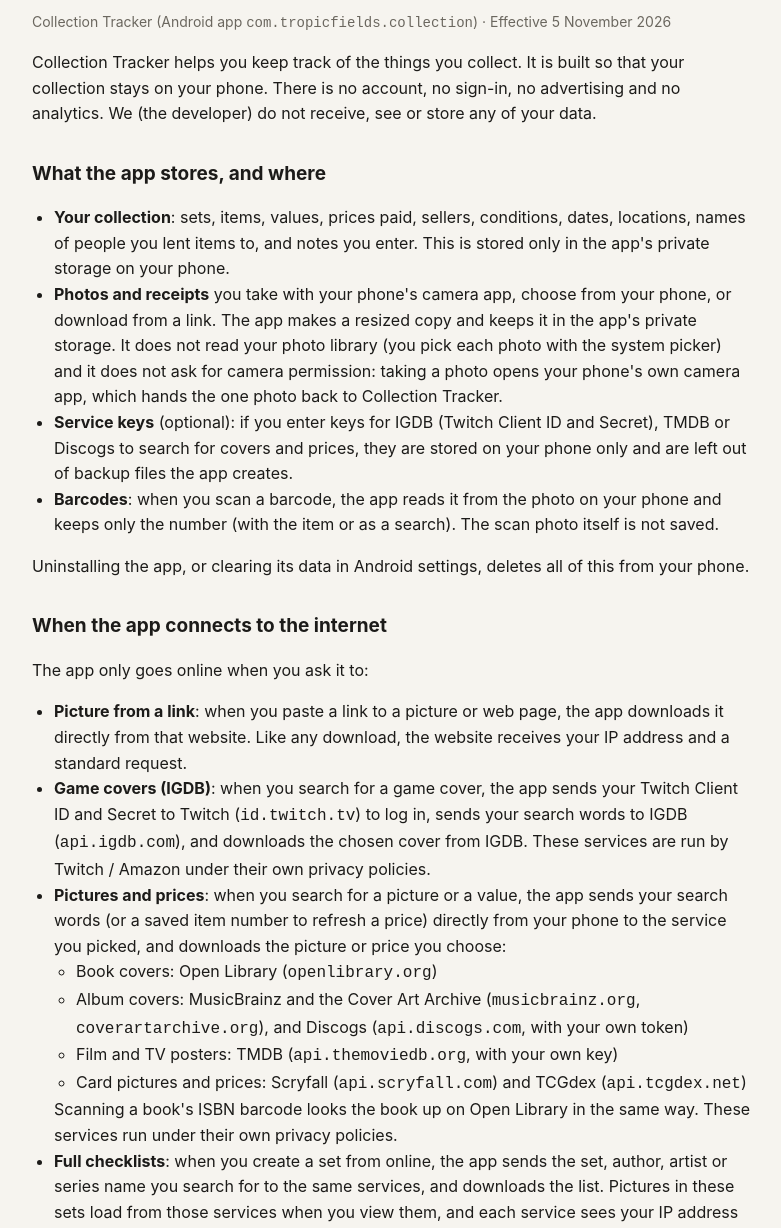
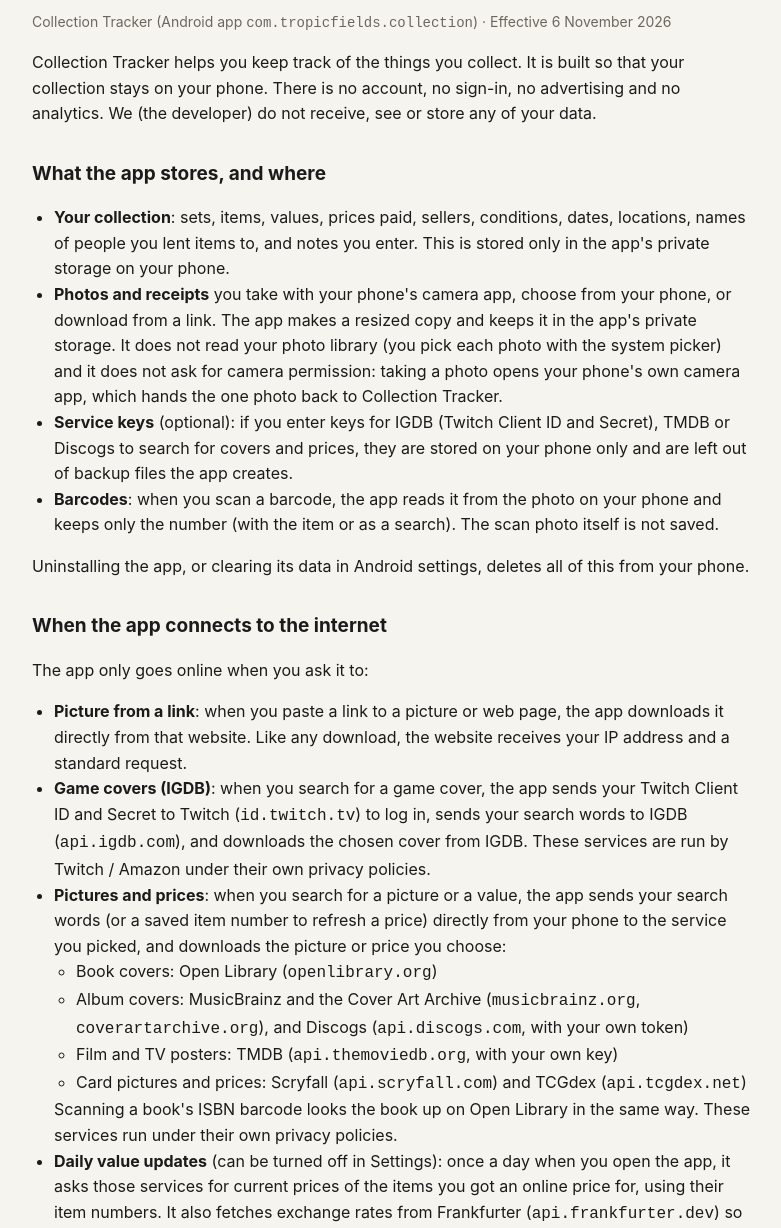
Before and after one commit to Tropic-1/collection-privacy, a plain HTML site: page index.html in a window 1280 px wide. Shown: the part 69-1297 px from the top of the page, without its empty margins (248-1029 px from the left). Drawn offline with Linux system fonts and the light colour scheme.

Commit message:
Cover daily price checks and exchange rates

```diff
--- a/index.html
+++ b/index.html
@@ -21,7 +21,7 @@
 <body>
 <main>
 <h1>Privacy policy</h1>
-<p class="muted">Collection Tracker (Android app <code>com.tropicfields.collection</code>) · Effective 5 November 2026</p>
+<p class="muted">Collection Tracker (Android app <code>com.tropicfields.collection</code>) · Effective 6 November 2026</p>
 
 <p>Collection Tracker helps you keep track of the things you collect. It is built so that your collection stays on your phone. There is no account, no sign-in, no advertising and no analytics. We (the developer) do not receive, see or store any of your data.</p>
 
@@ -47,6 +47,7 @@
       <li>Card pictures and prices: Scryfall (<code>api.scryfall.com</code>) and TCGdex (<code>api.tcgdex.net</code>)</li>
     </ul>
     Scanning a book's ISBN barcode looks the book up on Open Library in the same way. These services run under their own privacy policies.</li>
+  <li><b>Daily value updates</b> (can be turned off in Settings): once a day when you open the app, it asks those services for current prices of the items you got an online price for, using their item numbers. It also fetches exchange rates from Frankfurter (<code>api.frankfurter.dev</code>) so prices appear in your currency. None of this includes your collection list or any personal details.</li>
   <li><b>Full checklists</b>: when you create a set from online, the app sends the set, author, artist or series name you search for to the same services, and downloads the list. Pictures in these sets load from those services when you view them, and each service sees your IP address like any website.</li>
   <li><b>Price links</b>: the "eBay sold" and "PriceCharting" buttons open those websites in your browser with the item's name as the search. The app itself sends nothing; your browser and those websites' own policies apply.</li>
 </ul>
```
